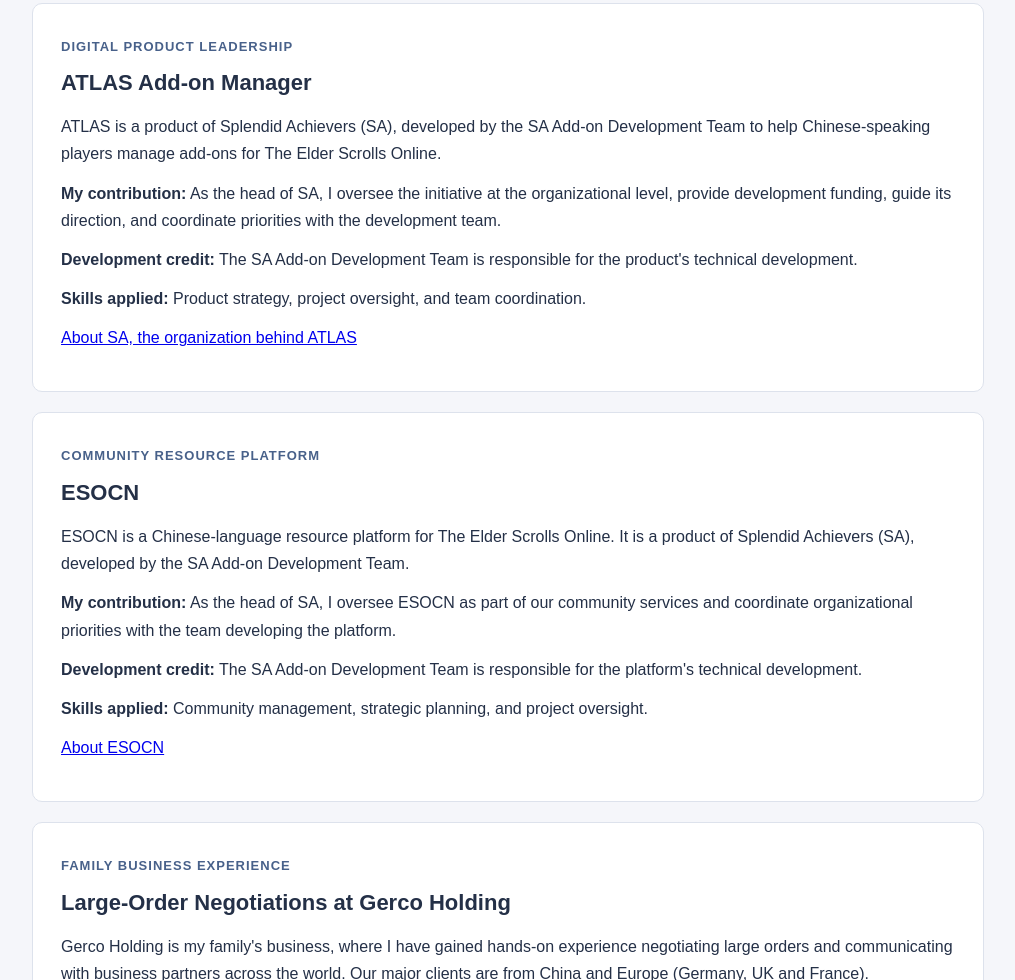
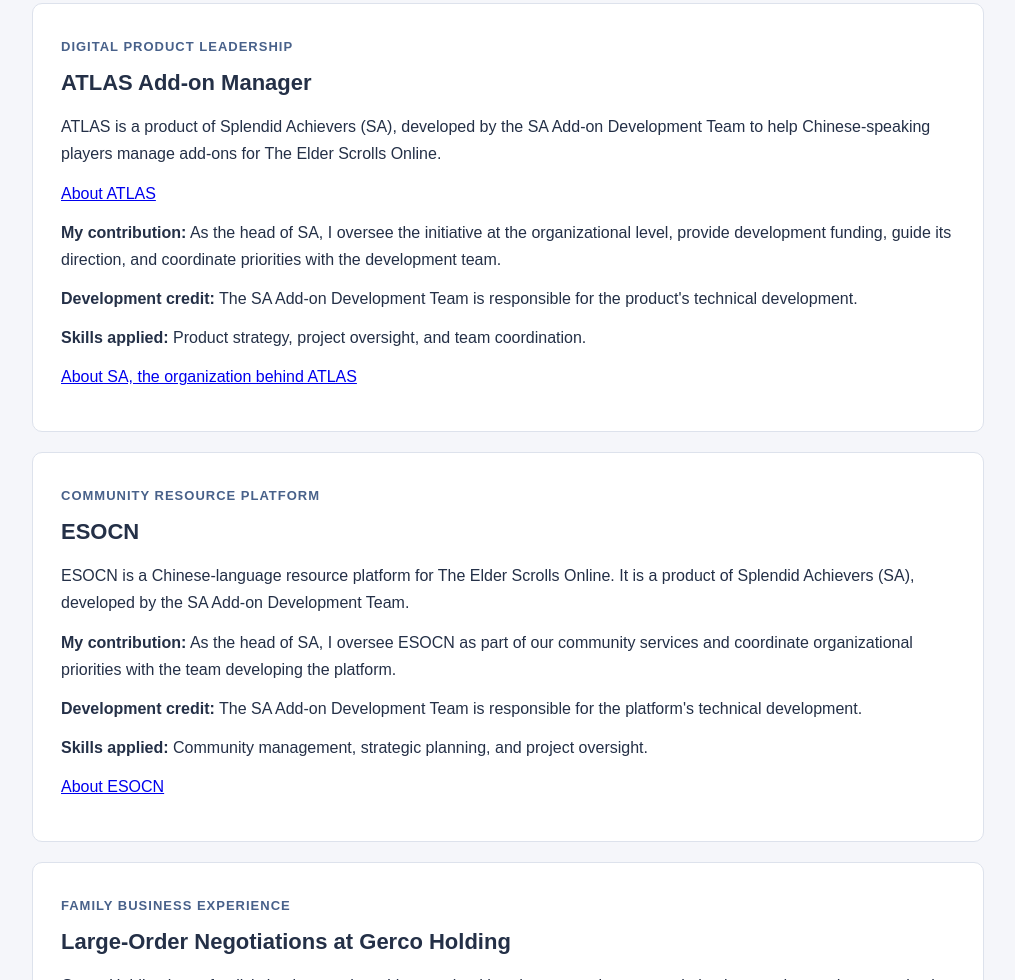
Before and after one commit to V-IL0001/V-IL0001.github.io, a plain HTML site: page index.html in a window 1280 px wide. Shown: the part 1457-2437 px from the top of the page, without its empty margins (132-1147 px from the left). Drawn offline with Linux system fonts and the light colour scheme.

Commit message:
Update index.html

```diff
--- a/index.html
+++ b/index.html
@@ -248,6 +248,11 @@
           players manage add-ons for The Elder Scrolls Online.
         </p>
         <p>
+          <a href="https://esocn.com.cn/Atlas">
+            About ATLAS
+          </a>
+        </p>
+        <p>
           <strong>My contribution:</strong>
           As the head of SA, I oversee the initiative at the
           organizational level, provide development funding,
```
